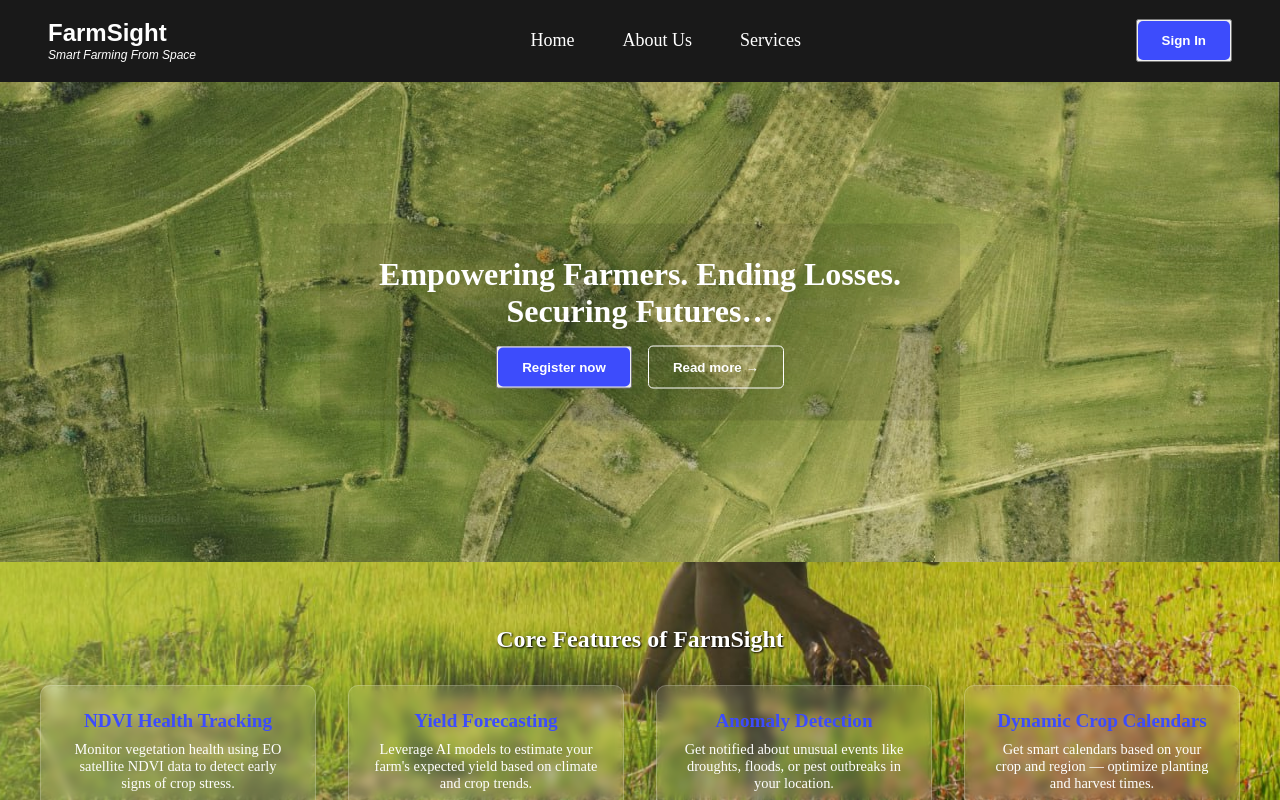
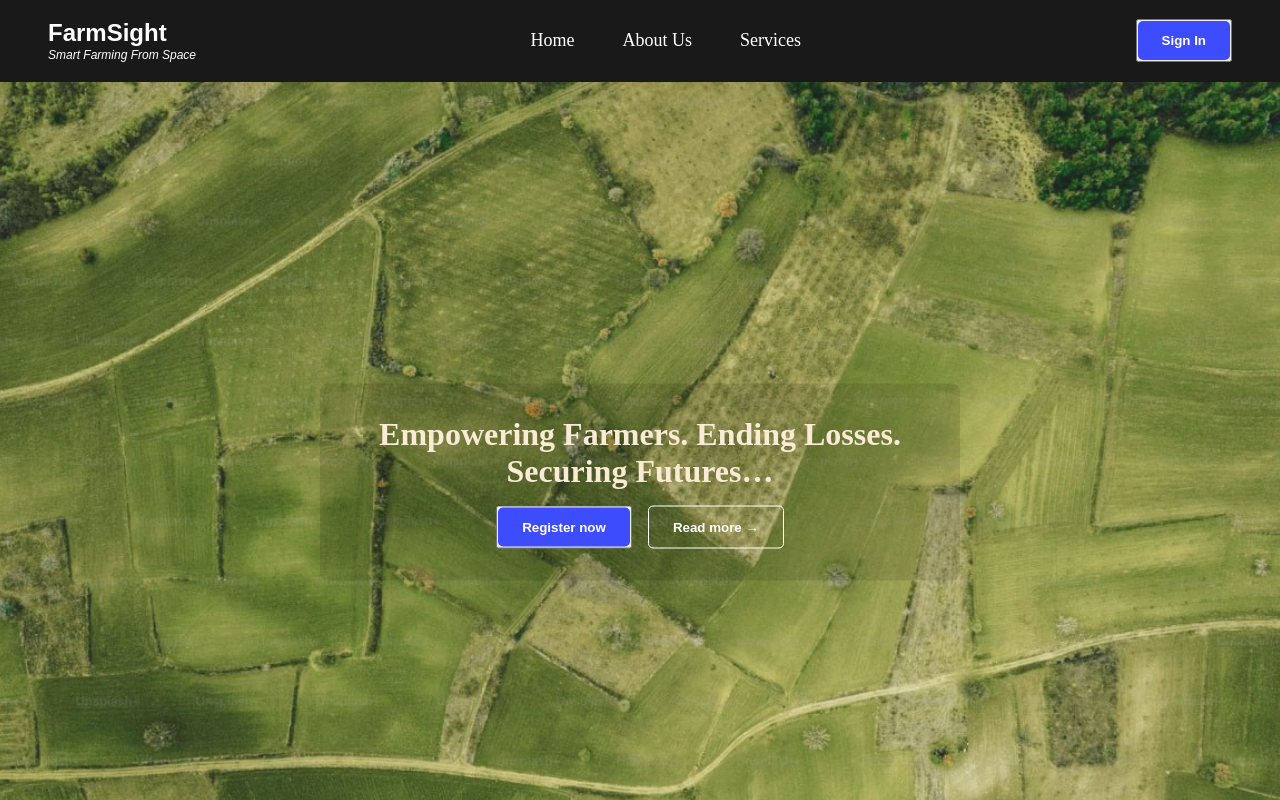
Before and after one commit to mikkayadu/FarmSight, a React (Vite) app in the folder frontend/: page / in a window 1280 px wide. Built offline with nearby package versions, Linux system fonts and the light colour scheme.

Commit message:
little changes to the landing page

```diff
--- a/frontend/src/components/FeaturesSection.jsx
+++ b/frontend/src/components/FeaturesSection.jsx
@@ -3,23 +3,23 @@ import "../styles/FeaturesSection.css";
 
 const features = [
   {
-    title: "NDVI Health Tracking",
+    title: "🌿 NDVI Health Tracking",
     description: "Monitor vegetation health using EO satellite NDVI data to detect early signs of crop stress.",
   },
   {
-    title: "Yield Forecasting",
+    title: "📊 Yield Forecasting",
     description: "Leverage AI models to estimate your farm's expected yield based on climate and crop trends.",
   },
   {
-    title: "Anomaly Detection",
+    title: "⚠️ Anomaly Detection",
     description: "Get notified about unusual events like droughts, floods, or pest outbreaks in your location.",
   },
   {
-    title: "Dynamic Crop Calendars",
+    title: "📅 Dynamic Crop Calendars",
     description: "Get smart calendars based on your crop and region — optimize planting and harvest times.",
   },
   {
-    title: "WhatsApp / SMS Alerts",
+    title: "📱 WhatsApp / SMS Alerts",
     description: "Receive important alerts straight to your phone so you never miss a key event.",
   },
 ];
--- a/frontend/src/styles/FeaturesSection.css
+++ b/frontend/src/styles/FeaturesSection.css
@@ -1,58 +1,80 @@
 .features-section {
-  padding: 4rem 2rem;
+  padding: 5rem 2rem;
   background: url('../assets/farm5.jpg') center/cover no-repeat;
-  background-attachment: fixed; /* optional parallax feel */
+  background-attachment: fixed;
+  text-align: center;
   position: relative;
-  text-align: center;
   color: white;
-  z-index: 1;
+  /*padding-bottom: 5rem; !* gives breathing room *!*/
+}
+
+.features-section h2 {
+  color: antiquewhite;
 }
 
 .features-section::before {
   content: "";
   position: absolute;
   inset: 0;
-  /*background: rgba(0, 0, 0, 0.4); !* dark overlay *!*/
+  background: rgba(0, 0, 0, 0.4); /* stronger overlay for contrast */
   z-index: 0;
 }
 
-
 .features-section h2 {
-  color: white;
+  position: relative;
+  font-size: 2rem;
   text-shadow: 1px 1px 2px black;
-  margin-bottom: 2rem;
+  margin-bottom: 3rem;
+  z-index: 1;
 }
 
 .features-grid {
+  position: relative;
   display: grid;
-  grid-template-columns: repeat(auto-fit, minmax(250px, 1fr));
+  grid-template-columns: repeat(auto-fit, minmax(280px, 1fr));
   gap: 2rem;
   max-width: 1200px;
   margin: auto;
+  z-index: 1;
 }
 
 .feature-card {
-  background: rgba(255, 255, 255, 0.1); /* translucent white */
-  padding: 1.5rem;
-  border-radius: 10px;
-  box-shadow: 0 0 10px rgba(0,0,0,0.15);
-  backdrop-filter: blur(5px);
-  border: 1px solid rgba(255, 255, 255, 0.2);
-  color: white;
+  background: rgba(255, 255, 255, 0.85);
+  padding: 2rem;
+  border-radius: 12px;
+  box-shadow: 0 6px 25px rgba(0,0,0,0.2);
+  text-align: left;
   transition: transform 0.3s ease;
+  font-weight: bold;
+  color: #333;
 }
 
 .feature-card:hover {
-  transform: translateY(-5px);
+  transform: translateY(-8px);
 }
 
 .feature-card h3 {
-  font-size: 1.2rem;
-  margin-bottom: 0.6rem;
+  font-size: 1.3rem;
+  margin-bottom: 0.75rem;
   color: #3d4cfc;
 }
 
 .feature-card p {
-  font-size: 0.9rem;
-  color: white;
+  font-size: 0.95rem;
+  line-height: 1.5;
+  color: #555;
 }
+
+@media screen and (max-width: 768px) {
+  .overlay h1 {
+    font-size: 1.5rem;
+  }
+
+  .features-section {
+    padding: 3rem 1rem;
+  }
+
+  .feature-card {
+    padding: 1.5rem;
+  }
+}
--- a/frontend/src/styles/HeroCarousel.css
+++ b/frontend/src/styles/HeroCarousel.css
@@ -13,31 +13,40 @@
 .hero-slider {
   position: relative;
   width: 100vw;
-  height: 60vh;
+  height: 100vh;
 }
 
 .slide-image {
   width: 100%;
   height: 100%;
   object-fit: cover;
-  display: block;
+  display: flex;
   opacity: 0.9;
 }
 
 .hero-slide {
   background-size: cover;
   background-position: center;
-  height: 60vh;
+  height: 100vh;
   position: relative;
+}
+
+.hero-slide::before {
+  content: "";
+  position: absolute;
+  inset: 0;
+  /*background: linear-gradient(to bottom, rgba(0,0,0,0.4), rgba(0,0,0,0.9));*/
+  z-index: 1;
 }
 
 .overlay {
   position: absolute;
   top: 50%;
   left: 50%;
+  z-index: 2;
   transform: translate(-50%, -50%);
   text-align: center;
-  color: white;
+  color: antiquewhite;
   background-color: rgba(0, 0, 0, 0.1);
   padding: 2rem;
   border-radius: 8px;
@@ -65,15 +74,19 @@
   cursor: pointer;
 }
 
+/*.register-btn {*/
+/*  background-color: #3d4cfc; !* deep blue *!*/
+/*  padding: 0.75rem 1.5rem;*/
+/*  border-radius: 5px;*/
+/*  cursor: pointer;*/
+/*}*/
+
+/* Remove default link styles inside the button */
 .register-btn {
   background-color: #3d4cfc; /* deep blue */
   padding: 0.75rem 1.5rem;
   border-radius: 5px;
   cursor: pointer;
-}
-
-/* Remove default link styles inside the button */
-.register-btn {
   text-decoration: none;
   color: white;
   font-weight: bold;
@@ -81,6 +94,7 @@
   width: 100%;
   border: none;
   outline: none;
+  z-index: 3;
 }
 
 /* Hover state */
@@ -99,3 +113,17 @@
   background-color: transparent;
   border: 1px solid white;
 }
+
+/*@media screen and (max-width: 768px) {*/
+/*  .overlay h1 {*/
+/*    font-size: 1.5rem;*/
+/*  }*/
+
+/*  .features-section {*/
+/*    padding: 3rem 1rem;*/
+/*  }*/
+
+/*  .feature-card {*/
+/*    padding: 1.5rem;*/
+/*  }*/
+/*}*/
```
Also changed, not shown: frontend/src/components/HeroCarousel.jsx (indentation only).
